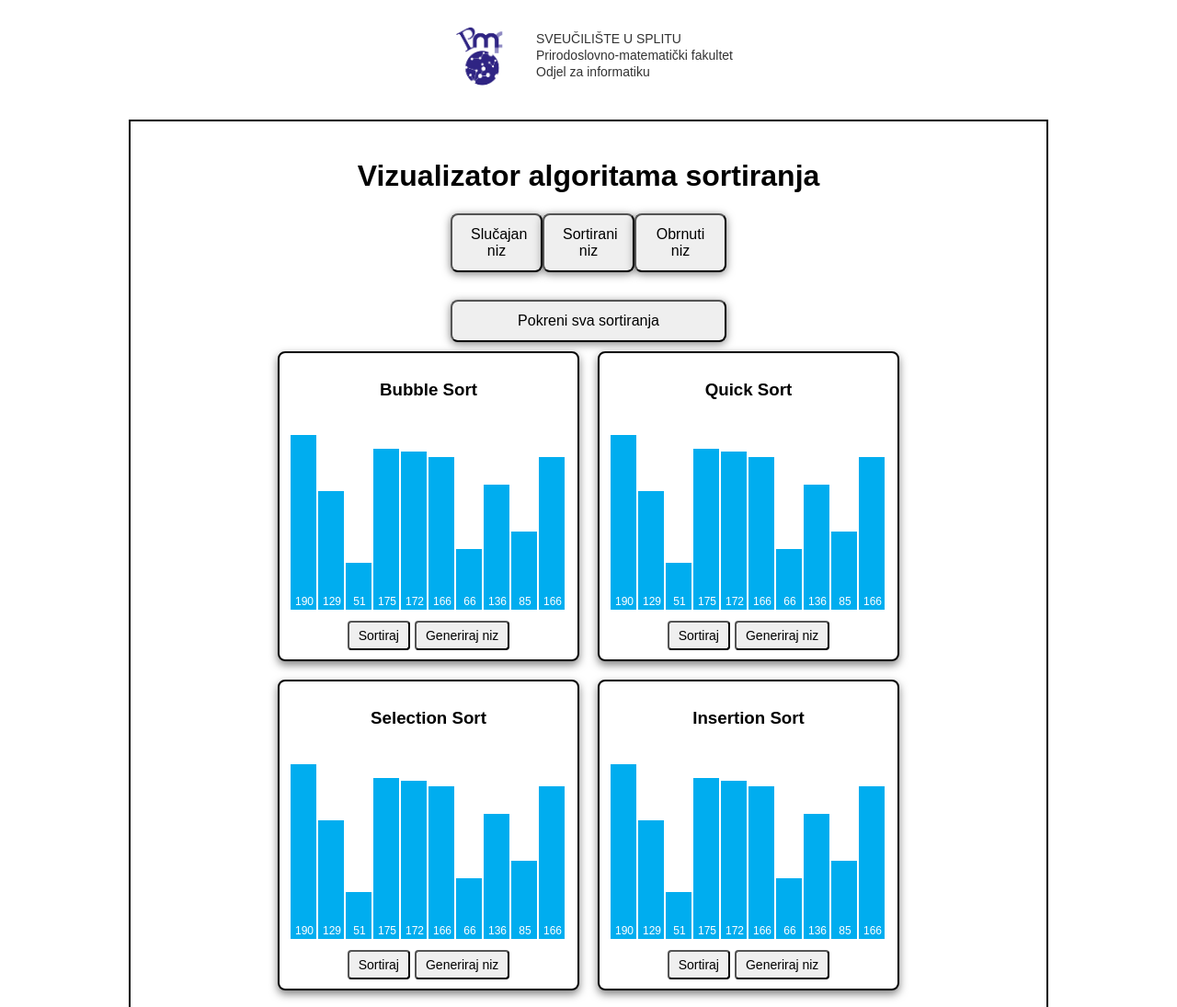
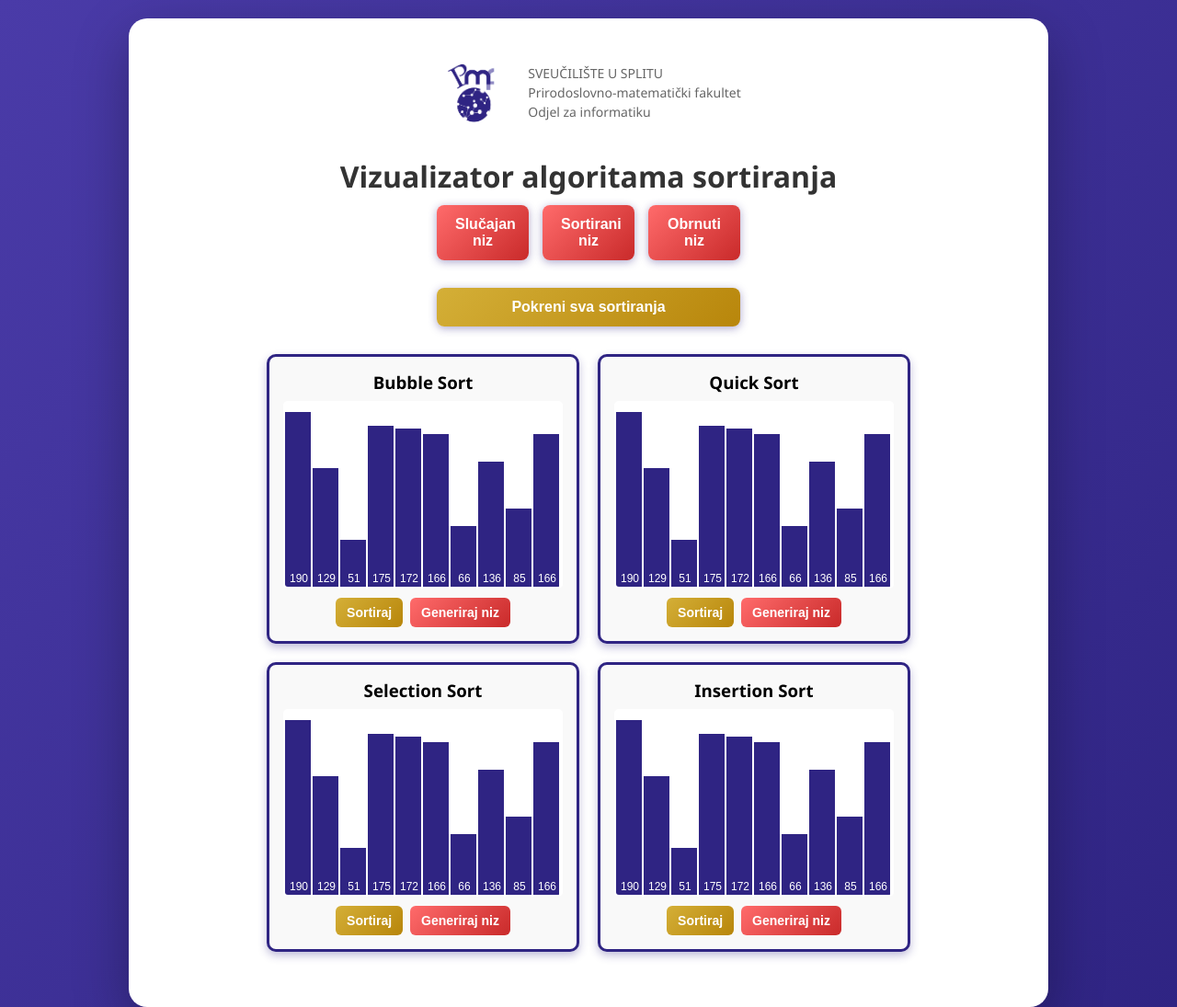
Before and after one commit to lucijabrocic/sorting-visualizer, a plain HTML site: page index.html in a window 1280 px wide. Shown: the top 1095 px of the page at 92% size. Drawn offline with Linux system fonts and the light colour scheme.

Commit message:
visualization update

```diff
--- a/index.html
+++ b/index.html
@@ -7,16 +7,17 @@
     <link rel="stylesheet" href="style.css">
 </head>
 <body>
-    <header>
+
+
+    <div class="container">
+        <header>
         <img src="pmf_logo.png" alt="Logo PMF" class="logo">
         <div class="header-text">
             <p>SVEUČILIŠTE U SPLITU</p>
             <p>Prirodoslovno-matematički fakultet</p>
             <p>Odjel za informatiku</p>
         </div>
-    </header>
-
-    <div class="container">
+      </header>
         <h1>Vizualizator algoritama sortiranja</h1>
 
         <div class="controls">
@@ -25,7 +26,10 @@
             <button id="generateReversed" class="big-button">Obrnuti niz</button>
 
         </div>
-        <button id="startAll" class="allsort-button">Pokreni sva sortiranja</button>
+        <div class="controls">
+          <button id="startAll" class="allsort-button">Pokreni sva sortiranja</button>
+        </div>
+
 
 
         <div class="visualizations">
--- a/script.js
+++ b/script.js
@@ -88,9 +88,8 @@ function drawArray(ctx, array, highlight=[]) {
     for (let i=0;i<array.length;i++) {
         const x = i*barWidth;
         const y = ctx.canvas.height - array[i];
-        ctx.fillStyle = highlight.includes(i) ? "#ff4c4c" : "#00adef";
+        ctx.fillStyle = highlight.includes(i) ? '#D4AF37': '#2f2483';
         ctx.fillRect(x, y, barWidth-2, array[i]);
-
         ctx.fillStyle = "white";
         ctx.font = "12px Arial";
         ctx.textAlign = "center";
--- a/style.css
+++ b/style.css
@@ -1,45 +1,116 @@
+* {
+    margin: 0;
+    padding: 0;
+    box-sizing: border-box;
+}
+
 body {
-    font-family: Arial, sans-serif;
+    font-family: 'Segoe UI', Tahoma, Geneva, Verdana, sans-serif;
+    background: linear-gradient(135deg, #4a3ba8 0%, #2f2483 100%);
+    min-height: 100vh;
     display: flex;
-    flex-direction: column;
+    justify-content: center;
     align-items: center;
-    background-color:white;
-    color: black;
-    margin: 0;
     padding: 20px;
+}
+
+.container {
+    background: white;
+    border-radius: 20px;
+    padding: 40px;
+    box-shadow: 0 20px 60px rgba(0, 0, 0, 0.3);
+    max-width: 1000px;
+    width: 90%;
 }
 
 h1 {
     text-align: center;
+    color: #333;
+    margin-bottom: 10px;
+    font-size: 2em;
+}
+
+header {
+    display: flex;
+    align-items: center;
+    gap: 20px;
+    margin-bottom: 30px;
+    justify-content: center;
+}
+
+header .logo {
+    width: 80px;
+    height: auto;
+}
+
+header .header-text h1 {
+    margin: 0;
+    font-size: 24px;
+    color: #2f2483;
+}
+
+header .header-text p {
+    margin: 2px 0;
+    font-size: 14px;
+    color: #666;
 }
 
 .controls {
     display: flex;
-    flex-direction: row; /* Gumbi jedan ispod drugog */
-    align-items: center;    /* centriramo sve gumbe */
-    margin-bottom: 20px;
-
+    flex-direction: row;
+    align-items: center;
+    justify-content: center;
+    gap: 15px;
+    margin-bottom: 30px;
+    flex-wrap: wrap;
 }
 
 .big-button {
     padding: 12px 20px;
     font-size: 16px;
-    margin-bottom: 10px;  /* razmak između gumba */
     cursor: pointer;
-    width: 100px;          /* svi gumbi iste širine */
+    width: 100px;
     text-align: center;
     border-radius: 8px;
-    box-shadow: 0 2px 10px rgba(0,0,0,0.5); /* blagi sjaj */
+    border: none;
+    background: linear-gradient(135deg, #FF6B6B 0%, #C92A2A 100%);
+    color: white;
+    font-weight: 600;
+    box-shadow: 0 2px 10px rgba(47, 36, 131, 0.4);
+    transition: all 0.3s;
 }
+
+.big-button:hover {
+    transform: translateY(-2px);
+    box-shadow: 0 5px 15px rgba(47, 36, 131, 0.5);
+}
+
+.big-button:active {
+    transform: translateY(0);
+}
+
 .allsort-button {
     padding: 12px 20px;
     font-size: 16px;
-    margin-bottom: 10px;  /* razmak između gumba */
     cursor: pointer;
-    width: 300px;          /* svi gumbi iste širine */
+    width: 330px;
     text-align: center;
     border-radius: 8px;
-    box-shadow: 0 2px 10px rgba(0,0,0,0.5); /* blagi sjaj */
+    border: none;
+    background: linear-gradient(135deg, #D4AF37 0%, #B8860B 100%);
+    color: white;
+    font-weight: 600;
+    box-shadow: 0 2px 10px rgba(47, 36, 131, 0.4);
+    transition: all 0.3s;
+}
+
+.allsort-button:hover {
+    transform: translateY(-2px);
+    box-shadow: 0 5px 15px rgba(47, 36, 131, 0.5);
+}
+
+.allsort-button:active {
+    transform: translateY(0);
 }
 
 .visualizations {
@@ -47,74 +118,97 @@ h1 {
     gap: 20px;
     flex-wrap: wrap;
     justify-content: center;
+    margin-bottom: 20px;
 }
 
 .viz {
     display: flex;
     flex-direction: column;
     align-items: center;
-    border: 2px solid black;
-    padding: 10px;
-    border-radius: 8px;
-    box-shadow: 0 4px 10px rgba(0,0,0,0.5); /* blagi sjaj */
+    border: 3px solid #2f2483;
+    padding: 15px;
+    border-radius: 10px;
+    background: #f9f9f9;
+    box-shadow: 0 4px 10px rgba(47, 36, 131, 0.3);
 }
 
 canvas {
-
     background-color: white;
+    border-radius: 5px;
     padding: 2px;
 }
 
 .buttons {
     display: flex;
-    gap: 5px;
+    gap: 8px;
     margin-top: 10px;
+    justify-content: center;
 }
 
 button.single, button.generate {
-    padding: 6px 10px;
+    padding: 8px 12px;
     font-size: 14px;
     cursor: pointer;
-    border-radius: 4px;
+    border-radius: 6px;
+    border: none;
+    background: linear-gradient(135deg, #FF6B6B 0%, #C92A2A 100%);
+
+    color: white;
+    font-weight: 600;
+    transition: all 0.3s;
+}
+
+button.single {
+    background: linear-gradient(135deg, #D4AF37 0%, #B8860B 100%);
+
+}
+
+button.single:hover, button.generate:hover {
+    transform: translateY(-2px);
+    box-shadow: 0 3px 10px rgba(47, 36, 131, 0.4);
+}
+
+button.single:active, button.generate:active {
+    transform: translateY(0);
 }
 
 .message {
     margin-top: 8px;
     font-size: 14px;
-    color: #ffd700;
+    color: #2f2483;
+    font-weight: 600;
 }
 
-header {
-    display: flex;
-    align-items: center;
-    gap: 20px; /* razmak između loga i teksta */
-    margin-bottom: 30px;
+@media (max-width: 768px) {
+    .container {
+        padding: 20px;
+    }
+
+    h1 {
+        font-size: 1.5em;
+    }
+
+    .controls {
+        flex-direction: column;
+    }
+
+    .big-button, .allsort-button {
+        width: 100%;
+
+    }
+
+    .visualizations {
+        gap: 15px;
+    }
 }
 
-header .logo {
-    width: 80px; /* prilagodi veličinu loga */
-    height: auto;
+@media (max-width: 600px) {
+    header {
+        flex-direction: column;
+        text-align: center;
+    }
+
+    header .logo {
+        width: 60px;
+    }
 }
-
-header .header-text h1 {
-    margin: 0;
-    font-size: 24px;
-}
-
-header .header-text p {
-    margin: 2px 0;
-    font-size: 14px;
-    color: #333;
-}
-
-
-.container {
-    border: 2px solid #000000; /* crni okvir */
-    padding: 20px;
-    max-width: 1000px; /* po želji */
-    width: 90%; /* da se smanjuje proporcionalno veličini ekrana */
-    box-sizing: border-box;
-    display: flex;
-    flex-direction: column;
-    align-items: center; /* centrira sav sadržaj */
-}
```
